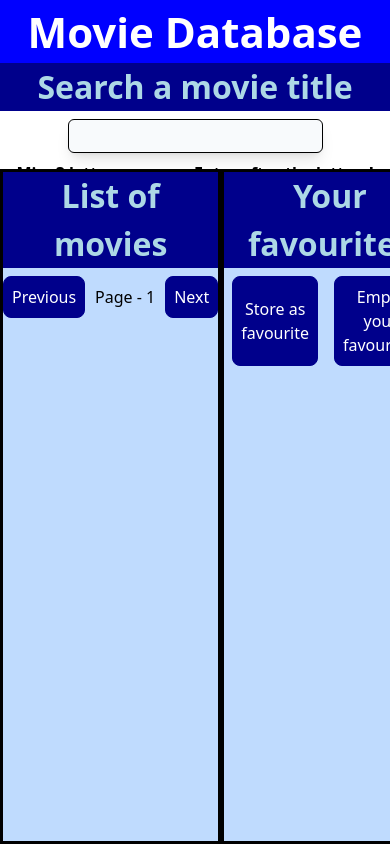
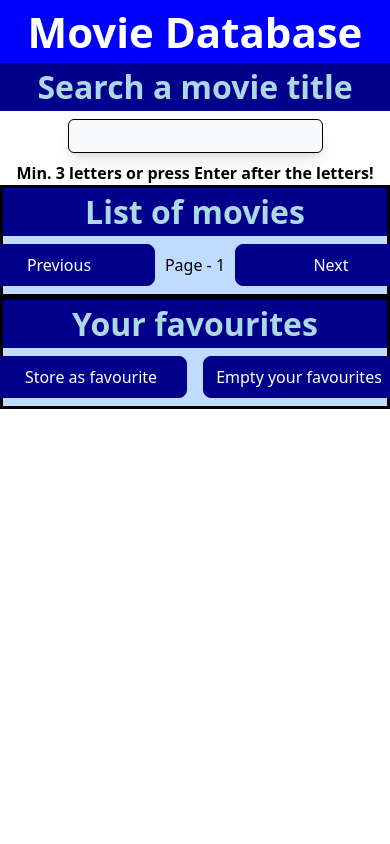
Before and after one commit to bgzoltan/moviedb, a React (Create React App) app: page / in a window 390 px wide. Shown: the top 844 px of the page. Built offline with nearby package versions, Linux system fonts and the light colour scheme.

Commit message:
changes for mobile view

```diff
--- a/src/App.tsx
+++ b/src/App.tsx
@@ -15,7 +15,7 @@ function App() {
 
   return (
     <main className="flex flex-col h-screen">
-      <header className="flex flex-col h-[20%] items-center font-bold max-h-screen box-border p-0 m-0">
+      <header className="flex flex-col lg:h-[20%] items-center font-bold max-h-screen box-border p-0 m-0">
         <h1 className="main-title">Movie Database</h1>
         <Search
           searchInput={searchInput}
@@ -24,7 +24,7 @@ function App() {
           setShowMovies={setShowMovies}
         />
       </header>
-      <section className="flex h-[80%]">
+      <section className="flex flex-col lg:flex-row lg:h-[80%]">
         <MoviesList
           searchInput={searchInput}
           page={page}
--- a/src/index.css
+++ b/src/index.css
@@ -4,6 +4,7 @@
 
 @layer utilities {
   .paging-buttons {
+    width:12rem;
     color: white;
     background-color: darkblue;
     border-radius: 0.5rem;
@@ -18,6 +19,7 @@
   }
 
   .favourite-buttons {
+    width:12rem;
     color: white;
     background-color: darkblue;
     border-radius: 0.5rem;
```
